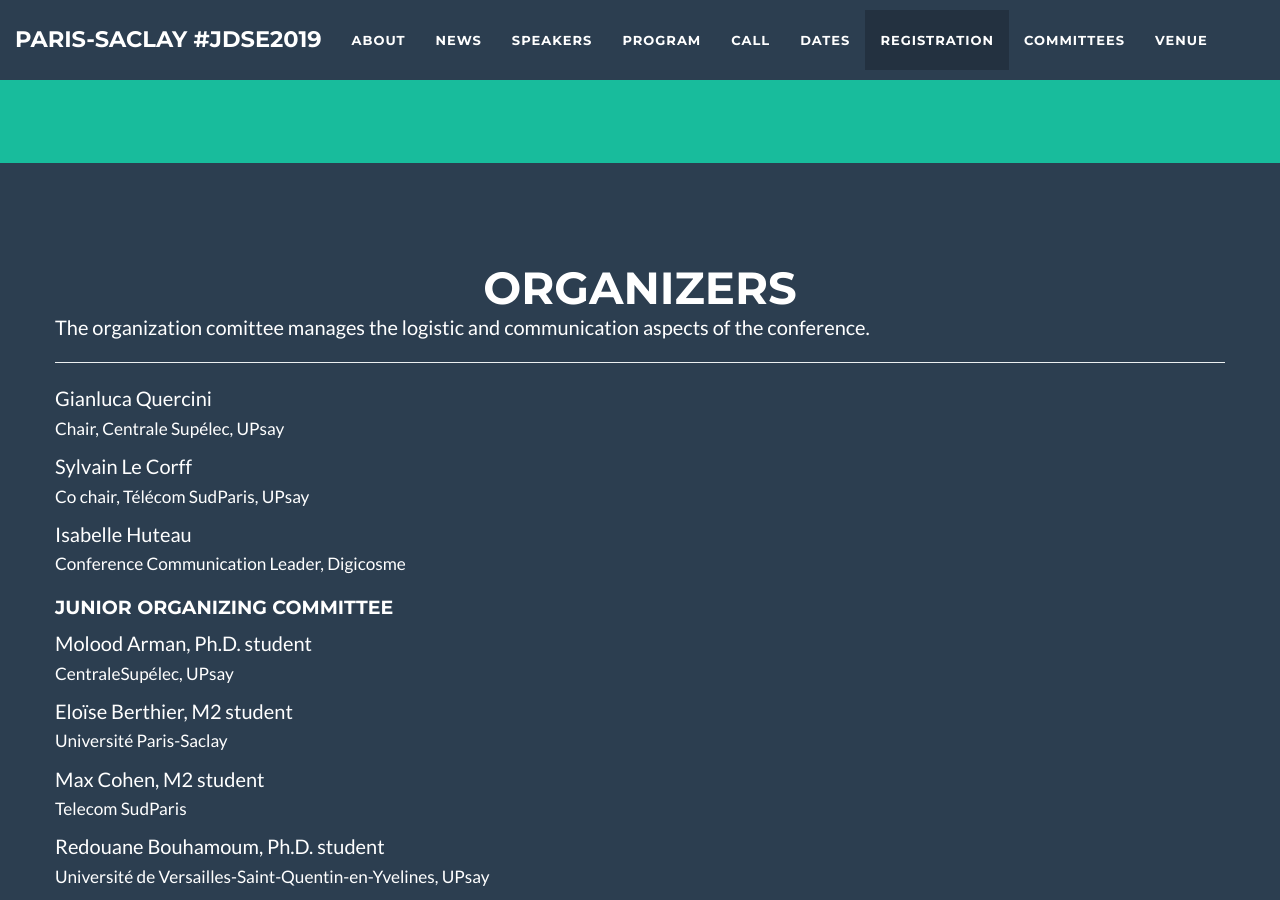
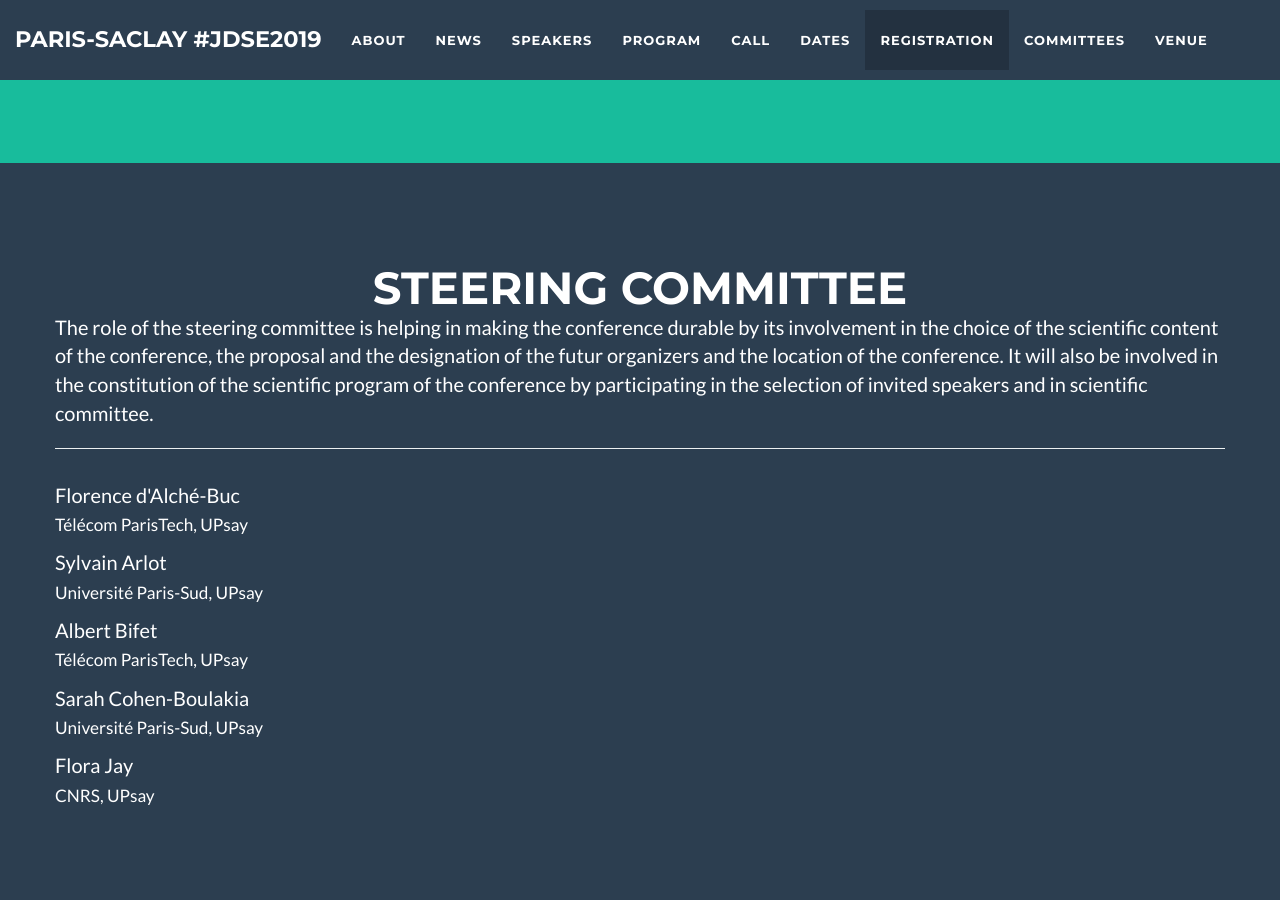
Before and after one commit to jdse-paris/jDSE2019, a Jekyll site: the page built from index.html, in a window 1280 px wide and 900 px high, scrolled down 8132 px. Built offline with Jekyll 4.4.1, drawn with Linux system fonts in a browser that asks for light colours.

Commit message:
Update organizers.html

```diff
--- a/_includes/organizers.html
+++ b/_includes/organizers.html
@@ -1,4 +1,25 @@
  <!-- Organizers Section -->
+
+<section class="success_dark" id="pc">
+        <div class="container">
+            <div class="row">
+                <div class="col-lg-12 text-center">
+                    <h2>Steering Committee</h2>
+                </div>
+                <p>The role of the steering committee is helping in making the conference durable by its involvement in the choice of the scientific content of the conference, the proposal and the designation of the futur organizers and the location of the conference. It will also be involved in the constitution of the scientific program of the conference by participating in the selection of invited speakers and in scientific committee.</p>
+                <hr>
+            </div>
+            <p>
+            <div class="row">
+               <p> Florence d'Alché-Buc <br> <small>Télécom ParisTech, UPsay</small></p>
+               <p> Sylvain Arlot <br> <small>Université Paris-Sud, UPsay</small></p>
+               <p> Albert Bifet <br> <small>Télécom ParisTech, UPsay</small></p>
+	       <p> Sarah Cohen-Boulakia <br> <small>Université Paris-Sud, UPsay</small></p>
+	       <p> Flora Jay <br> <small>CNRS, UPsay</small></p>
+            </div>
+        </div>
+    </section>
+
     <section class="success_dark" id="organizers">
         <div class="container">
             <div class="row">
```
